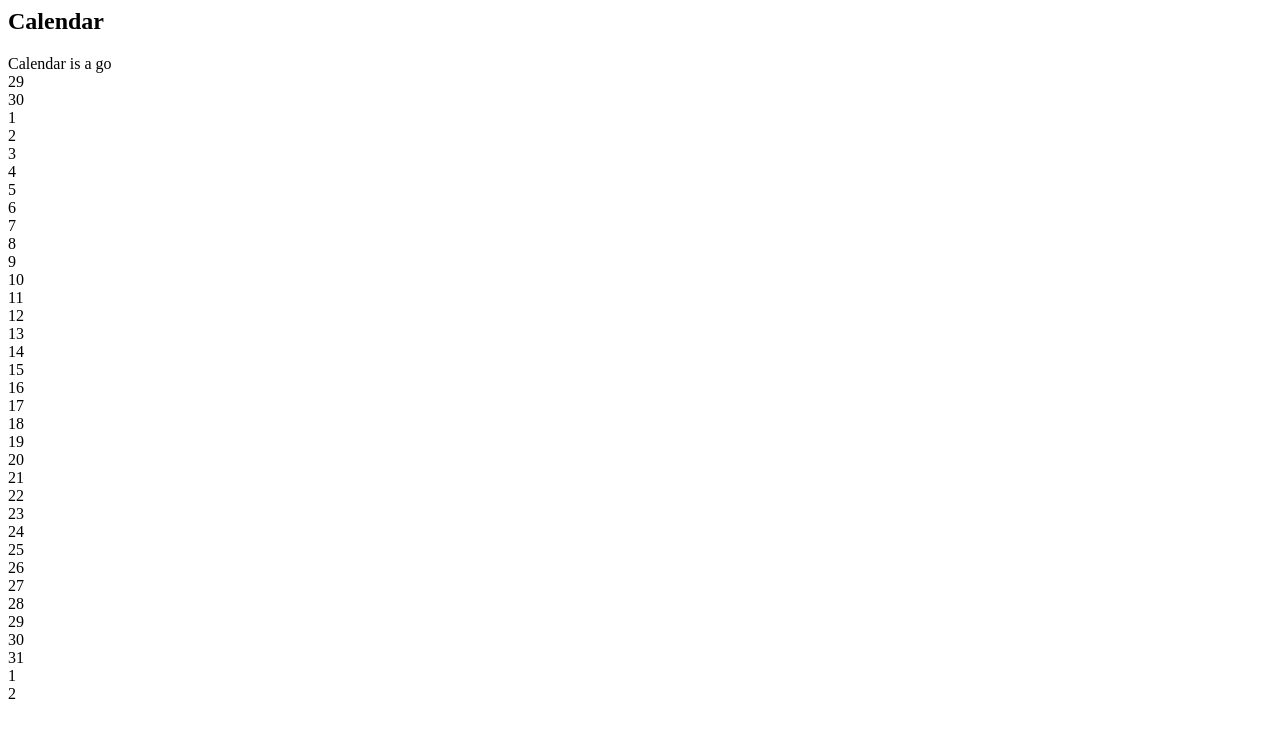
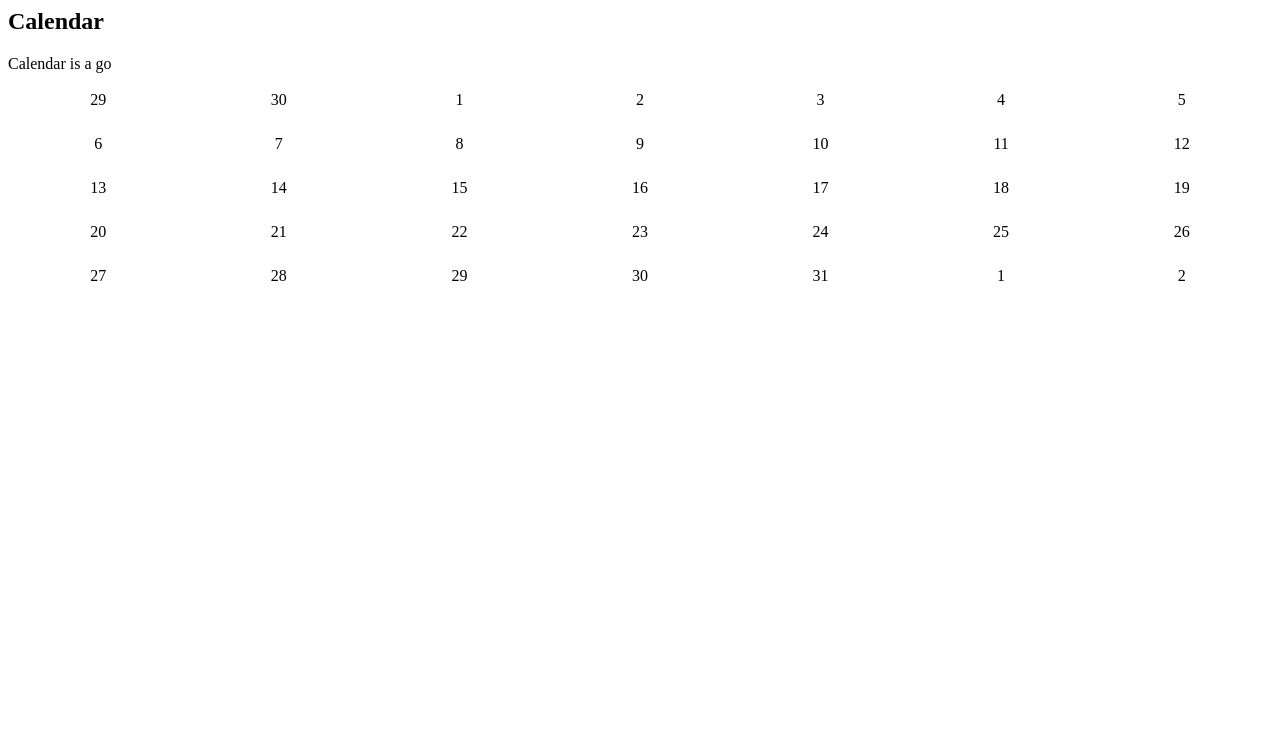
Before and after one commit to Vasanarul/Calendar, a React app: page / in a window 1280 px wide. Shown: the top 738 px of the page. Built offline with nearby package versions, Linux system fonts and the light colour scheme.

Commit message:
Dates in calendar format

```diff
--- a/src/components/App.jsx
+++ b/src/components/App.jsx
@@ -6,6 +6,7 @@ function App () {
   return (
     <div>
       <div className="text">Calendar is a go</div>
+      <br></br>
         <Calendar/>
     </div>
   )
--- a/src/components/Calendar.jsx
+++ b/src/components/Calendar.jsx
@@ -3,11 +3,11 @@ import moment from "moment";
 import '../index.css';
 
 function Calendar () {
+  const calendar = [];
   const value = moment();
   const startDay = value.clone().startOf("month").startOf("week");
   const endDay = value.clone().endOf("month").endOf("week");
   const day = startDay.clone().subtract(1, "day");
-  const calendar = [];
 
   while(day.isBefore(endDay, "day")) {
       calendar.push(
@@ -15,16 +15,18 @@ function Calendar () {
           .map(() => day.add(1, "day").clone())
       )
   }
-  return <div>
+  return (
+    <div className="calendar">
       {
         calendar.map((week) =>
         <div>
           {week.map((day) => (
-            <div>{day.format("D").toString()}</div>
+            <div className="day">{day.format("D").toString()}</div>
           ))}
         </div>)
       }
-  </div>;
+    </div>
+  )
 }
 
 export default Calendar;
--- a/src/index.css
+++ b/src/index.css
@@ -2,7 +2,20 @@
   color: black;
 }
 
-.grid {
+.calendar .day {
+  position: relative;
+  width: calc(100% / 7);
+  height: 44px;
+  display: inline-block;
+  background-color: white;
+  padding: 0;
+  margin: 0;
+  box-sizing: border-box;
+  z-index: 1;
+  text-align: center
+}
+
+/* .grid {
   position: absolute;
   height: 100vh;
   width:100vw;
@@ -20,4 +33,4 @@
 .grid-view {
   grid-column: 1/span all;
   grid-row: 1/span all;
-}
+} */
```
